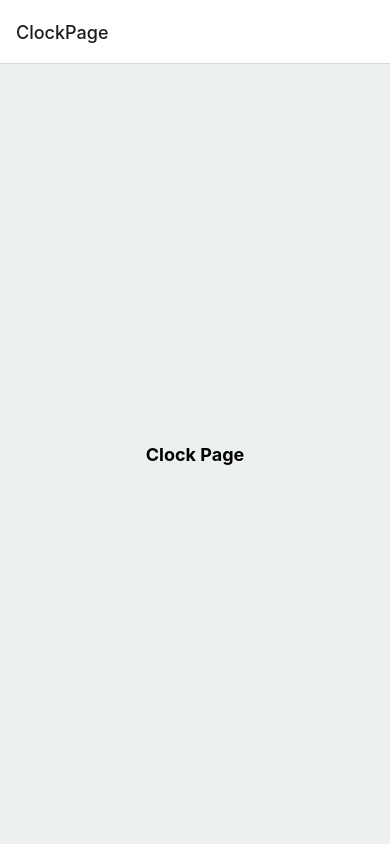
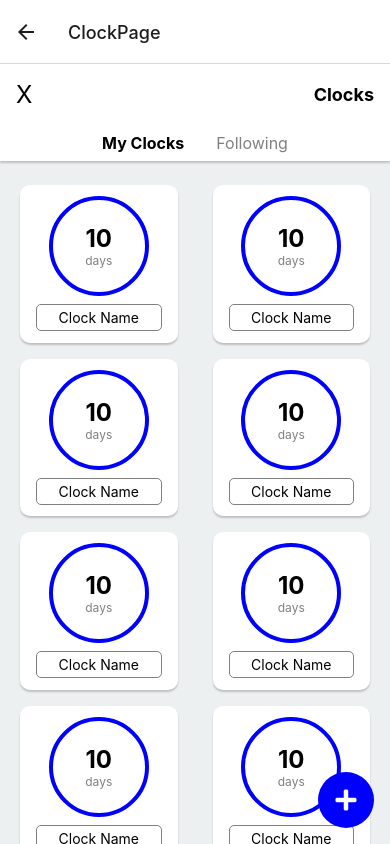
Before and after one commit to RealRyanno2022/sobr, a React Native app: screen /ClockPage in a window 390 px wide. Built offline with nearby package versions, Linux system fonts and the light colour scheme.

Commit message:
counselling and clock page. sorry parker

```diff
--- a/pages/app/ClockPage.tsx
+++ b/pages/app/ClockPage.tsx
@@ -1,13 +1,198 @@
-// pages/ClockPage.tsx
-import React from 'react';
-import { SafeAreaView, Text } from 'react-native';
+import React, { useState } from 'react';
+import { SafeAreaView, Text, View, StyleSheet, ScrollView, RefreshControl, TextInput, TouchableOpacity } from 'react-native';
 import { globalStyles } from '../../styles';
 import { ClockPageProps } from '../../pagetypes';
+import { FontAwesome5 } from '@expo/vector-icons';
 
-const ClockPage: React.FC<ClockPageProps> = () => (
-  <SafeAreaView style={globalStyles.container}>
-    <Text style={globalStyles.paragraph}>Clock Page</Text>
-  </SafeAreaView>
-);
+const ClockPage: React.FC<ClockPageProps> = ({ navigation }) => {
+  const [activeTab, setActiveTab] = useState<'MyClocks' | 'Following'>('MyClocks');
+  const [refreshing, setRefreshing] = useState(false);
+
+  const onRefresh = () => {
+    setRefreshing(true);
+    // Simulate a network request
+    setTimeout(() => {
+      setRefreshing(false);
+    }, 2000);
+  };
+
+  return (
+    <SafeAreaView style={globalStyles.container}>
+      {/* Top Navigation Bar */}
+      <View style={styles.topBar}>
+        <TouchableOpacity onPress={() => navigation.navigate('MenuScreen')}>
+          <Text style={styles.backButton}>X</Text>
+        </TouchableOpacity>
+        <Text style={styles.title}>Clocks</Text>
+      </View>
+
+      {/* Sub-bar for tabs */}
+      <View style={styles.subBar}>
+        <TouchableOpacity onPress={() => setActiveTab('MyClocks')} style={styles.tab}>
+          <Text style={[styles.tabText, activeTab === 'MyClocks' && styles.activeTabText]}>My Clocks</Text>
+        </TouchableOpacity>
+        <TouchableOpacity onPress={() => setActiveTab('Following')} style={styles.tab}>
+          <Text style={[styles.tabText, activeTab === 'Following' && styles.activeTabText]}>Following</Text>
+        </TouchableOpacity>
+      </View>
+
+      {/* Content Area */}
+      {activeTab === 'MyClocks' ? (
+        <ScrollView
+          contentContainerStyle={styles.scrollViewContent}
+          refreshControl={
+            <RefreshControl refreshing={refreshing} onRefresh={onRefresh} />
+          }
+        >
+          <View style={styles.grid}>
+            {Array.from({ length: 32 }).map((_, index) => (
+              <View key={index} style={styles.clockContainer}>
+                <View style={styles.clockRing}>
+                  <Text style={styles.clockNumber}>10</Text>
+                  <Text style={styles.clockDays}>days</Text>
+                </View>
+                <TextInput
+                  style={styles.clockName}
+                  placeholder="Clock Name"
+                  maxLength={40}
+                />
+              </View>
+            ))}
+          </View>
+        </ScrollView>
+      ) : (
+        <View style={styles.followingTab}>
+          <Text style={styles.followingText}>You aren't following anyone's clocks yet. WIP.</Text>
+        </View>
+      )}
+
+      {/* Floating Action Button */}
+      <TouchableOpacity
+        style={styles.fab}
+        onPress={() => navigation.navigate('CreateClockPage')}
+      >
+        <FontAwesome5 name="plus" size={24} color="white" />
+      </TouchableOpacity>
+    </SafeAreaView>
+  );
+};
+
+const styles = StyleSheet.create({
+  topBar: {
+    flexDirection: 'row',
+    alignItems: 'center',
+    justifyContent: 'space-between',
+    padding: 16,
+    backgroundColor: 'white',
+    shadowColor: '#000',
+    shadowOffset: { width: 0, height: 2 },
+    shadowOpacity: 0.2,
+    shadowRadius: 2,
+    elevation: 4,
+  },
+  backButton: {
+    fontSize: 24,
+    color: 'black',
+  },
+  title: {
+    fontSize: 18,
+    fontWeight: 'bold',
+  },
+  subBar: {
+    flexDirection: 'row',
+    justifyContent: 'center',
+    padding: 8,
+    backgroundColor: 'white',
+    shadowColor: '#000',
+    shadowOffset: { width: 0, height: 2 },
+    shadowOpacity: 0.2,
+    shadowRadius: 2,
+    elevation: 4,
+  },
+  tab: {
+    marginHorizontal: 16,
+  },
+  tabText: {
+    fontSize: 16,
+    color: 'gray',
+  },
+  activeTabText: {
+    fontWeight: 'bold',
+    color: 'black',
+  },
+  scrollViewContent: {
+    paddingHorizontal: 20,
+    paddingVertical: 16,
+  },
+  grid: {
+    flexDirection: 'row',
+    flexWrap: 'wrap',
+    justifyContent: 'space-between',
+  },
+  clockContainer: {
+    width: '45%',
+    aspectRatio: 1,
+    marginVertical: 8,
+    alignItems: 'center',
+    justifyContent: 'center',
+    backgroundColor: 'white',
+    borderRadius: 10,
+    shadowColor: '#000',
+    shadowOffset: { width: 0, height: 2 },
+    shadowOpacity: 0.2,
+    shadowRadius: 2,
+    elevation: 4,
+    padding: 16,
+  },
+  clockRing: {
+    width: '80%',
+    height: '80%',
+    borderRadius: 100,
+    borderWidth: 4,
+    borderColor: 'blue',
+    alignItems: 'center',
+    justifyContent: 'center',
+    marginBottom: 8,
+  },
+  clockNumber: {
+    fontSize: 24,
+    fontWeight: 'bold',
+    color: 'black',
+  },
+  clockDays: {
+    fontSize: 12,
+    color: 'gray',
+  },
+  clockName: {
+    borderWidth: 1,
+    borderColor: 'gray',
+    borderRadius: 5,
+    paddingHorizontal: 8,
+    paddingVertical: 4,
+    textAlign: 'center',
+    width: '100%',
+  },
+  fab: {
+    position: 'absolute',
+    bottom: 16,
+    right: 16,
+    width: 56,
+    height: 56,
+    borderRadius: 28,
+    backgroundColor: 'blue',
+    alignItems: 'center',
+    justifyContent: 'center',
+    elevation: 8,
+  },
+  followingTab: {
+    flex: 1,
+    alignItems: 'center',
+    justifyContent: 'center',
+  },
+  followingText: {
+    fontSize: 16,
+    color: 'gray',
+  },
+});
 
 export default ClockPage;
--- a/pages/app/CounsellingPage.tsx
+++ b/pages/app/CounsellingPage.tsx
@@ -1,12 +1,129 @@
-// pages/CounsellingPage.tsx
 import React from 'react';
-import { SafeAreaView, Text } from 'react-native';
+import { SafeAreaView, Text, View, StyleSheet, ScrollView, TouchableOpacity, Image } from 'react-native';
 import { globalStyles } from '../../styles';
 import { CounsellingPageProps } from '../../pagetypes';
-const CounsellingPage: React.FC<CounsellingPageProps> = () => (
+
+const CounsellingPage: React.FC<CounsellingPageProps> = ({ navigation }) => (
   <SafeAreaView style={globalStyles.container}>
-    <Text style={globalStyles.paragraph}>Counselling Page</Text>
+    {/* Top Navigation Bar */}
+    <View style={styles.topBar}>
+      <TouchableOpacity onPress={() => navigation.goBack()}>
+        <Text style={styles.backButton}>X</Text>
+      </TouchableOpacity>
+      <Text style={styles.title}>Counseling</Text>
+    </View>
+
+    <ScrollView contentContainerStyle={styles.scrollViewContent}>
+      <View style={styles.contentContainer}>
+        {/* Image Section */}
+        <Image
+          source={{ uri: 'https://example.com/path-to-image.jpg' }} // Replace with actual image URI or local image
+          style={styles.profileImage}
+        />
+
+        {/* Introduction Text */}
+        <Text style={styles.headerText}>I hope this is helpful</Text>
+        <Text style={styles.bodyText}>
+          Hi, I’m Parker, the creator of Nomo. I’ve used BetterHelp for online counseling to support my recovery,
+          and it was incredibly helpful for me, so it might be helpful for you too. If you’re struggling, BetterHelp
+          can connect you with a licensed counselor in your area who specializes in addiction recovery.
+        </Text>
+        <Text style={styles.bodyText}>
+          You can schedule texts, calls, or video chats with your therapist—whatever and whenever works best for you.
+          It’s also about 50% less expensive than in-person counseling.
+        </Text>
+        <Text style={styles.bodyText}>
+          So, if you think this might be helpful for you, even if it’s just for a month, you should give it a try. Nomo
+          users get 20% off, which is nice :) Just tap the button to get started with their quick questionnaire.
+        </Text>
+
+        {/* Action Button */}
+        <TouchableOpacity style={styles.actionButton} onPress={() => navigation.navigate('BetterHelpLink')}>
+          <Text style={styles.actionButtonText}>Take the next step</Text>
+        </TouchableOpacity>
+
+        {/* Disclaimer */}
+        <Text style={styles.disclaimerText}>
+          For the sake of transparency, as a BetterHelp partner, I receive compensation when you become a member. It's
+          a win/win because you get a counselor and it helps me offset the costs of running Nomo as an independent developer.
+        </Text>
+      </View>
+    </ScrollView>
   </SafeAreaView>
 );
 
+const styles = StyleSheet.create({
+  topBar: {
+    flexDirection: 'row',
+    alignItems: 'center',
+    justifyContent: 'space-between',
+    padding: 16,
+    backgroundColor: 'white',
+    shadowColor: '#000',
+    shadowOffset: { width: 0, height: 2 },
+    shadowOpacity: 0.2,
+    shadowRadius: 2,
+    elevation: 4,
+  },
+  backButton: {
+    fontSize: 24,
+    color: 'black',
+  },
+  title: {
+    fontSize: 18,
+    fontWeight: 'bold',
+    fontFamily: 'Segoe UI',
+  },
+  scrollViewContent: {
+    paddingHorizontal: 20,
+    paddingVertical: 16,
+  },
+  contentContainer: {
+    alignItems: 'center',
+  },
+  profileImage: {
+    width: 100,
+    height: 100,
+    borderRadius: 50,
+    marginBottom: 16,
+    borderColor: 'blue',
+    borderWidth: 4,
+  },
+  headerText: {
+    fontSize: 24,
+    fontWeight: 'bold',
+    textAlign: 'center',
+    marginBottom: 16,
+    fontFamily: 'Segoe UI',
+  },
+  bodyText: {
+    fontSize: 13,
+    textAlign: 'center',
+    marginBottom: 16,
+    fontFamily: 'Segoe UI',
+  },
+  actionButton: {
+    backgroundColor: 'blue',
+    paddingHorizontal: 24,
+    paddingVertical: 12,
+    borderRadius: 24,
+    marginTop: 16,
+    marginBottom: 32,
+  },
+  actionButtonText: {
+    fontSize: 13,
+    color: 'white',
+    fontWeight: 'bold',
+    textAlign: 'center',
+    fontFamily: 'Segoe UI',
+  },
+  disclaimerText: {
+    fontSize: 13,
+    textAlign: 'center',
+    color: 'gray',
+    fontFamily: 'Segoe UI',
+    paddingHorizontal: 10,
+  },
+});
+
 export default CounsellingPage;
--- a/screens/Screens.tsx
+++ b/screens/Screens.tsx
@@ -19,7 +19,7 @@ const Stack = createNativeStackNavigator<ParamList>();
 const Screens: React.FC = () => {
   return (
     <NavigationContainer>
-      <Stack.Navigator initialRouteName="ClockPage">
+      <Stack.Navigator initialRouteName="CounsellingPage">
         <Stack.Screen name="SplashScreen" component={SplashScreen} />
         <Stack.Screen name="MenuScreen" component={MenuScreen} />
         <Stack.Screen name="ClockPage" component={ClockPage} />
```
Also changed, not shown: pages/app/CreateClockPage.tsx (added, +16 -0 lines).
